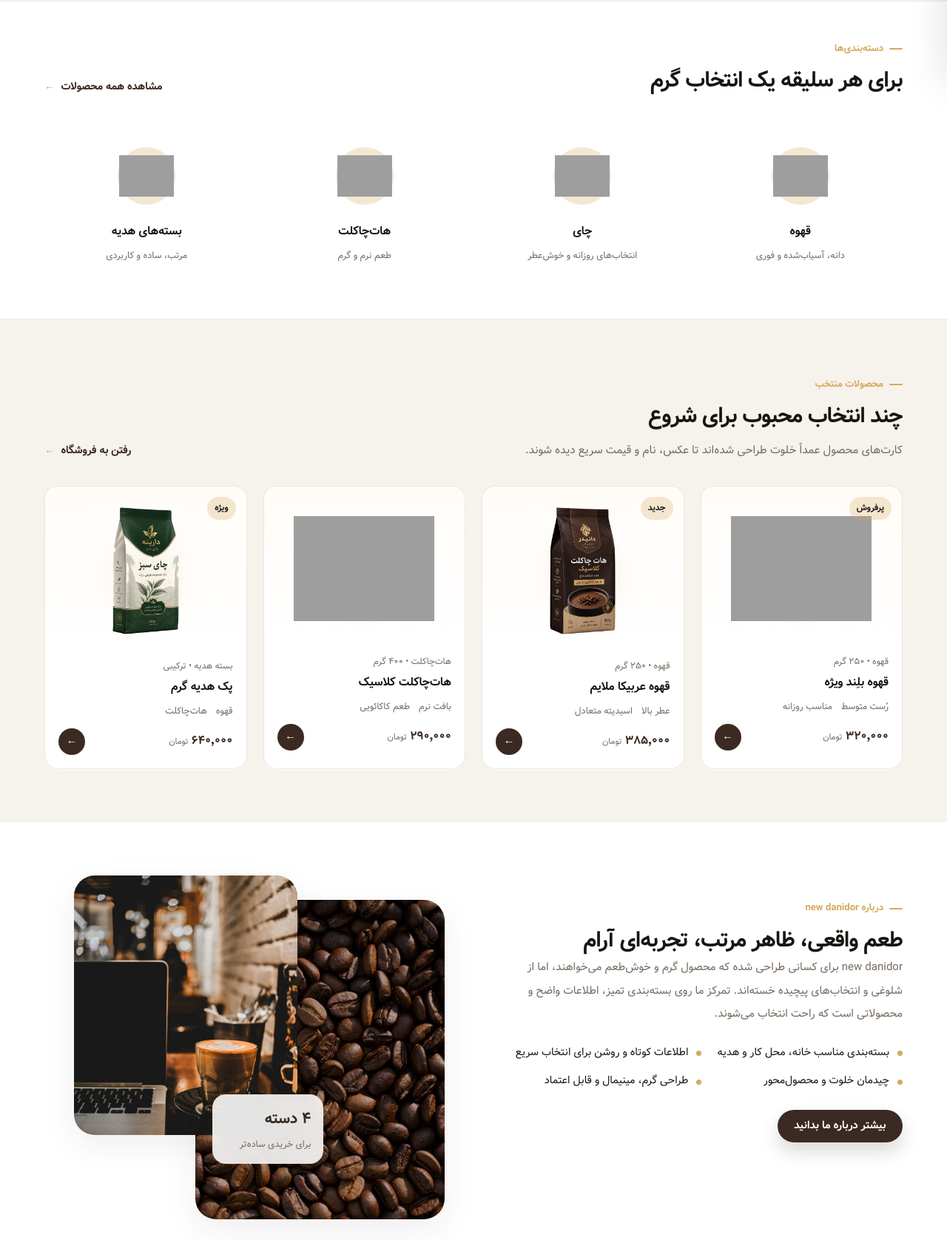
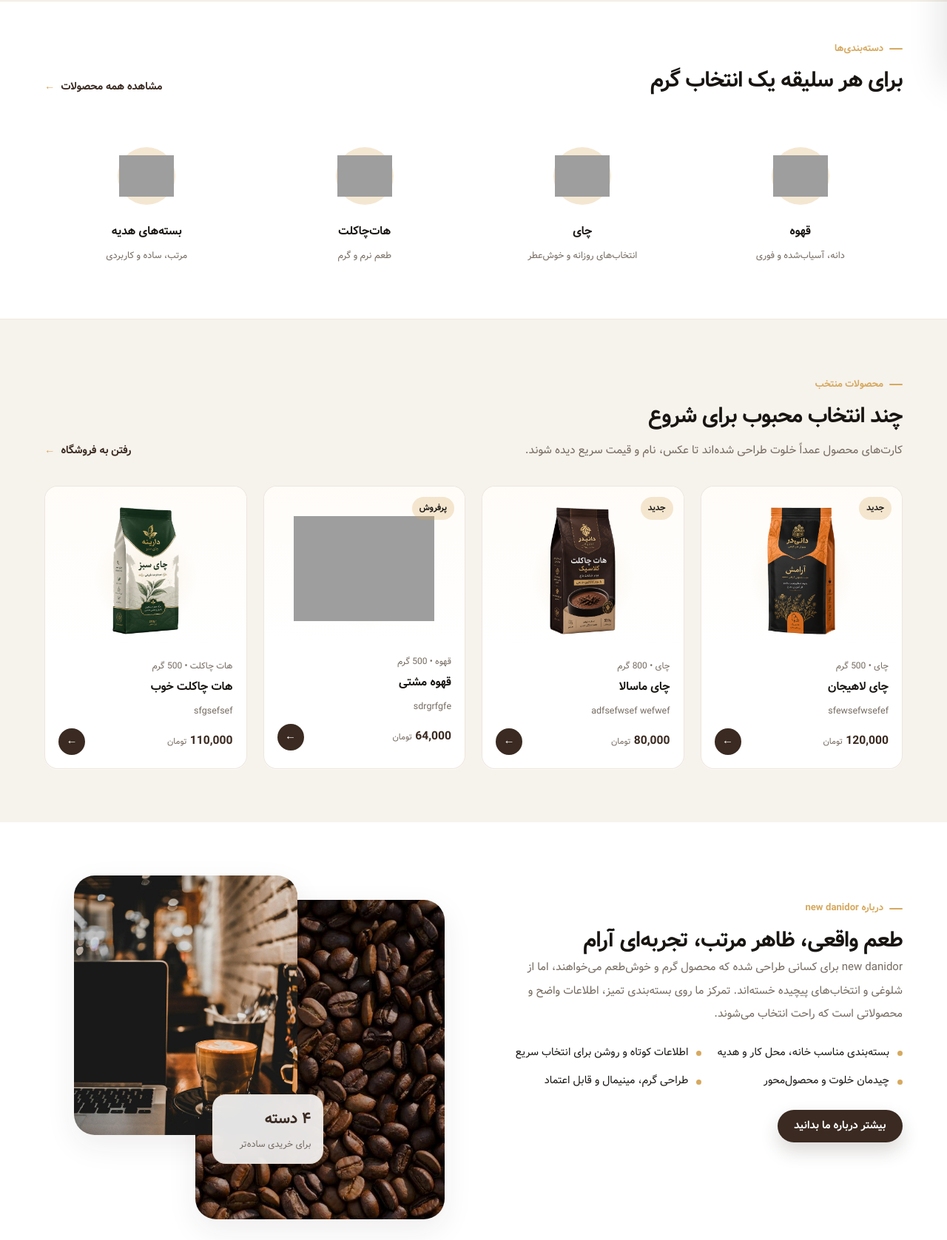
Before and after one commit to mohammd-1819/ecommerce_clone, a Django app: page / in a window 1280 px wide. Shown: the part 691-2368 px from the top of the page at 74% size. Run offline with Django 5.2, Linux system fonts and the light colour scheme; data comes from the database, SQL or seed files in the repository; both versions use the stored data as it was after the commit; grey boxes are pictures that could not be loaded.

Commit message:
make popular products in landing page dynamic

```diff
--- a/landing/templates/landing/home.html
+++ b/landing/templates/landing/home.html
@@ -1,5 +1,6 @@
 {% extends 'base.html' %}
 {% load static %}
+{% load static humanize %}
 
 {% block title %}new danidor | قهوه، چای و هات‌چاکلت{% endblock %}
 {% block meta_description %}فروشگاه مینیمال و گرم new danidor برای قهوه، چای، هات‌چاکلت و بسته‌های هدیه.{% endblock %}
@@ -165,88 +166,68 @@
         </div>
 
           <div class="product-grid">
+            {% for product in popular_products %}
+              {% url 'product:product-detail' slug=product.slug as product_detail_url %}
+
               <article class="product-card reveal">
-            <span class="product-badge">پرفروش</span>
-            <a class="product-image-link" href="#">
+                {% if product.badge %}
+                  <span class="product-badge">{{ product.get_badge_display }}</span>
+                {% endif %}
+
+                <a class="product-image-link" href="{{ product_detail_url|default:'#' }}">
                   <span class="product-image-wrap">
-                <img class="product-image" src="{% static 'images/product_1.png' %}" alt="بسته قهوه بلِند ویژه new danidor">
+                    {% if product.main_image %}
+                      <img
+                        class="product-image"
+                        src="{{ product.main_image.url }}"
+                        alt="{{ product.title }}"
+                      >
+                    {% endif %}
                   </span>
                 </a>
+
                 <div class="product-info">
-              <span class="product-category">قهوه • ۲۵۰ گرم</span>
-              <h3 class="product-title"><a href="#">قهوه بلِند ویژه</a></h3>
+                  <span class="product-category">
+                    {{ product.category.title }}
+                    {% if product.list_weight_title %}
+                      • {{ product.list_weight_title }}
+                    {% endif %}
+                  </span>
+
+                  <h3 class="product-title">
+                    <a href="{{ product_detail_url|default:'#' }}">{{ product.title }}</a>
+                  </h3>
+
+                  {% if product.short_description %}
                     <div class="product-meta">
-                <span>رُست متوسط</span>
-                <span>مناسب روزانه</span>
+                      <span>{{ product.short_description }}</span>
                     </div>
+                  {% endif %}
+
                   <div class="product-price-row">
-                <span class="product-price">۳۲۰٬۰۰۰ <span class="product-currency">تومان</span></span>
-                <a class="product-small-btn" href="#" aria-label="مشاهده قهوه بلِند ویژه">←</a>
+                    <span class="product-price">
+                      {{ product.list_price_toman|intcomma }}
+                      <span class="product-currency">تومان</span>
+                    </span>
+
+                    <a
+                      class="product-small-btn"
+                      href="{{ product_detail_url|default:'#' }}"
+                      aria-label="مشاهده {{ product.title }}"
+                    >
+                      ←
+                    </a>
                   </div>
                 </div>
               </article>
-
-          <article class="product-card reveal">
-            <span class="product-badge">جدید</span>
-            <a class="product-image-link" href="#">
-              <span class="product-image-wrap">
-                <img class="product-image" src="{% static 'images/product_2.png' %}" alt="بسته قهوه عربیکا new danidor">
-              </span>
+            {% empty %}
+              <div class="product-empty">
+                <p>فعلاً محصول منتخبی برای نمایش وجود ندارد.</p>
+                <a class="btn btn-primary" href="{% url 'product:product-list' %}">
+                  مشاهده فروشگاه
                 </a>
-            <div class="product-info">
-              <span class="product-category">قهوه • ۲۵۰ گرم</span>
-              <h3 class="product-title"><a href="#">قهوه عربیکا ملایم</a></h3>
-              <div class="product-meta">
-                <span>عطر بالا</span>
-                <span>اسیدیته متعادل</span>
               </div>
-              <div class="product-price-row">
-                <span class="product-price">۳۸۵٬۰۰۰ <span class="product-currency">تومان</span></span>
-                <a class="product-small-btn" href="#" aria-label="مشاهده قهوه عربیکا ملایم">←</a>
-              </div>
-            </div>
-          </article>
-
-          <article class="product-card reveal">
-            <a class="product-image-link" href="#">
-              <span class="product-image-wrap">
-                <img class="product-image" src="{% static 'images/product_3.png' %}" alt="بسته هات‌چاکلت کلاسیک new danidor">
-              </span>
-            </a>
-            <div class="product-info">
-              <span class="product-category">هات‌چاکلت • ۴۰۰ گرم</span>
-              <h3 class="product-title"><a href="#">هات‌چاکلت کلاسیک</a></h3>
-              <div class="product-meta">
-                <span>بافت نرم</span>
-                <span>طعم کاکائویی</span>
-              </div>
-              <div class="product-price-row">
-                <span class="product-price">۲۹۰٬۰۰۰ <span class="product-currency">تومان</span></span>
-                <a class="product-small-btn" href="#" aria-label="مشاهده هات‌چاکلت کلاسیک">←</a>
-              </div>
-            </div>
-          </article>
-
-          <article class="product-card reveal">
-            <span class="product-badge">ویژه</span>
-            <a class="product-image-link" href="#">
-              <span class="product-image-wrap">
-                <img class="product-image" src="{% static 'images/product_4.png' %}" alt="بسته هدیه قهوه و هات‌چاکلت new danidor">
-              </span>
-            </a>
-            <div class="product-info">
-              <span class="product-category">بسته هدیه • ترکیبی</span>
-              <h3 class="product-title"><a href="#">پک هدیه گرم</a></h3>
-              <div class="product-meta">
-                <span>قهوه</span>
-                <span>هات‌چاکلت</span>
-              </div>
-              <div class="product-price-row">
-                <span class="product-price">۶۴۰٬۰۰۰ <span class="product-currency">تومان</span></span>
-                <a class="product-small-btn" href="#" aria-label="مشاهده پک هدیه گرم">←</a>
-              </div>
-            </div>
-          </article>
+            {% endfor %}
           </div>
       </div>
     </section>
--- a/landing/urls.py
+++ b/landing/urls.py
@@ -1,11 +1,11 @@
 from django.urls import path
-from .views import HomeView, AboutView, ContactRequestCreateView, ProductSearchModalView
+from .views import LandingView, AboutView, ContactRequestCreateView, ProductSearchModalView
 
 app_name = 'landing'
 
 
 urlpatterns = [
-    path('', HomeView.as_view(), name='home'),
+    path('', LandingView.as_view(), name='home'),
     path('about/', AboutView.as_view(), name='about'),
     path('contact/', ContactRequestCreateView.as_view(), name='contact'),
     path("search/",ProductSearchModalView.as_view(),name="product-search-modal"),
--- a/landing/views.py
+++ b/landing/views.py
@@ -3,10 +3,10 @@ from django.views import View
 from django.contrib import messages
 from django.urls import reverse_lazy
 from django.views.generic.edit import CreateView
+from django.views.generic import TemplateView
 from .forms import ContactRequestForm
 from .models import ContactRequest
 from urllib.parse import urlencode
-
 from django.http import JsonResponse
 from django.urls import NoReverseMatch, reverse
 from django.db.models import (
@@ -18,18 +18,61 @@ from django.db.models import (
     IntegerField,
     OuterRef,
     Subquery,
+    Prefetch,
 )
+
 
 from product.models import Product, ProductVariant, ProductCategory
 
 
 
 
-class HomeView(View):
-    template_name = 'landing/home.html'
+class LandingView(TemplateView):
+    template_name = "landing/home.html"
 
-    def get(self, request):
-        return render(request, self.template_name)
+    def get_popular_products_queryset(self):
+        active_variants = ProductVariant.objects.filter(
+            product=OuterRef("pk"),
+            is_active=True,
+        ).order_by(
+            "-is_default",
+            "weight__value_grams",
+            "created_at",
+        )
+
+        prefetch_active_variants = Prefetch(
+            "variants",
+            queryset=ProductVariant.objects.filter(is_active=True)
+            .select_related("weight")
+            .order_by("-is_default", "weight__value_grams"),
+        )
+
+        return (
+            Product.objects.filter(
+                is_active=True,
+                is_featured=True,
+                category__is_active=True,
+            )
+            .select_related("category")
+            .prefetch_related(prefetch_active_variants)
+            .annotate(
+                list_price_toman=Subquery(
+                    active_variants.values("price_toman")[:1]
+                ),
+                list_weight_title=Subquery(
+                    active_variants.values("weight__title")[:1]
+                ),
+            )
+            .filter(list_price_toman__isnull=False)
+            .order_by("-order_counter", "-created_at")[:4]
+        )
+
+    def get_context_data(self, **kwargs):
+        context = super().get_context_data(**kwargs)
+
+        context["popular_products"] = self.get_popular_products_queryset()
+
+        return context
 
 
 
```
Also changed, not shown: db.sqlite3. Lines whose indentation alone changed are shown as unchanged.
